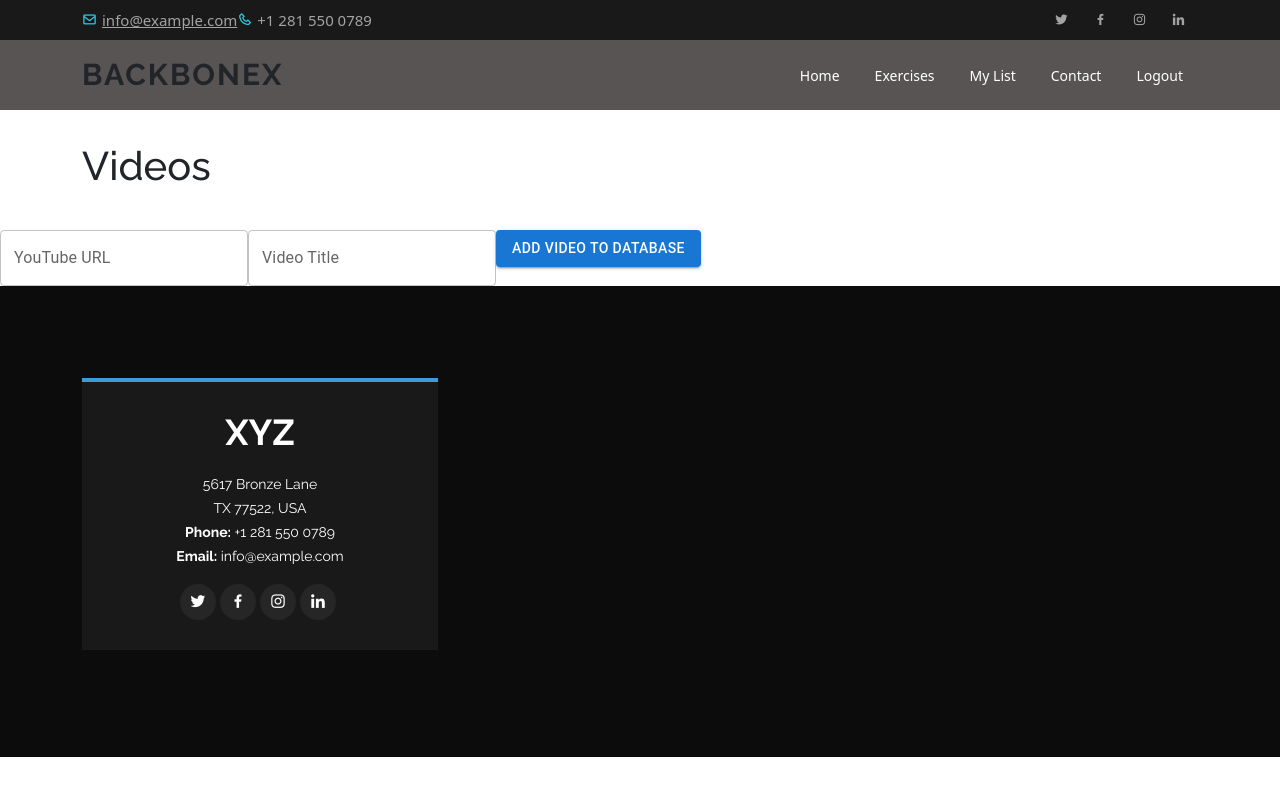
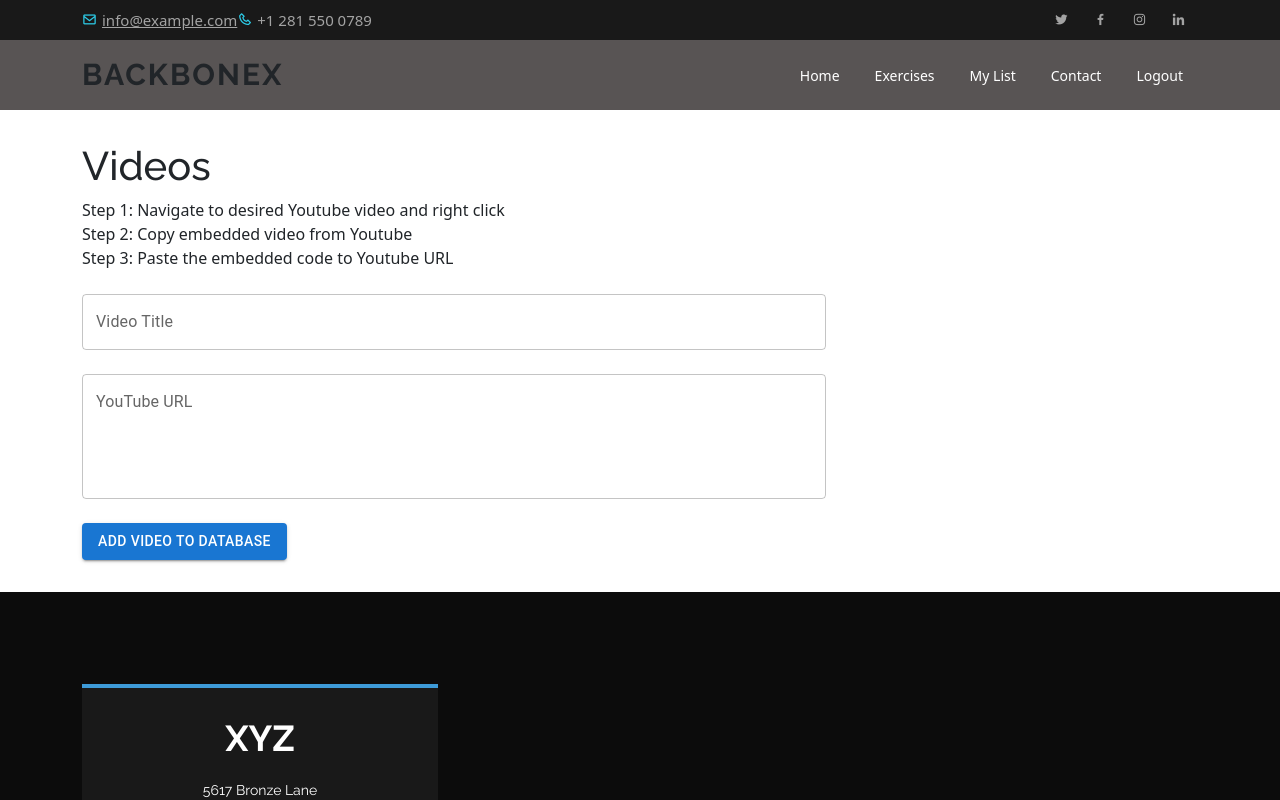
Before and after one commit to chris-noriega14/BackboneX, a React (Create React App) app in the folder client/: page /exercise/admin in a window 1280 px wide. Shown: the top 800 px of the page. Built offline with nearby package versions, Linux system fonts and the light colour scheme; sample sign-in values are in the browser's storage; a small style sheet from the web is missing.

Commit message:
Added styling to admin page

```diff
--- a/client/src/Pages/Exercise/Admin.js
+++ b/client/src/Pages/Exercise/Admin.js
@@ -70,7 +70,25 @@ const Admin = () => {
 
         <div className="section-title">
         <h1>Videos</h1>
-
+        <div>Step 1: Navigate to desired Youtube video and right click</div>
+        <div>Step 2: Copy embedded video from Youtube</div>
+        <div>Step 3: Paste the embedded code to Youtube URL</div>
+        <br></br>
+        <div>
+          <div className="d-flex flex-column col-8">
+      <TextField onChange={handleInputChange} id="outlined-basic" name='exerciseUrl' label="Video Title" variant="outlined" />
+      <br></br>
+      <TextField
+          id="outlined-multiline-static"
+          label="YouTube URL"
+          name='exerciseName'
+          multiline
+          rows={4}
+        />
+          </div>
+      <br></br>
+      <Button onClick={handleFormSubmit} variant="contained">Add Video to database</Button>
+      </div>
      {/* Card */}
      <div>
 
@@ -84,12 +102,7 @@ const Admin = () => {
         </div>
 
       </div>
-      <div>
-      <TextField onChange={handleInputChange} id="outlined-basic" name='exerciseName' label="YouTube URL" variant="outlined" />
-      <TextField onChange={handleInputChange} id="outlined-basic" name='exerciseUrl' label="Video Title" variant="outlined" />
 
-<Button onClick={handleFormSubmit} variant="contained">Add Video to database</Button>
-      </div>
     </section>
     ) : (<Redirect to="/" />)}
     </div>
```
